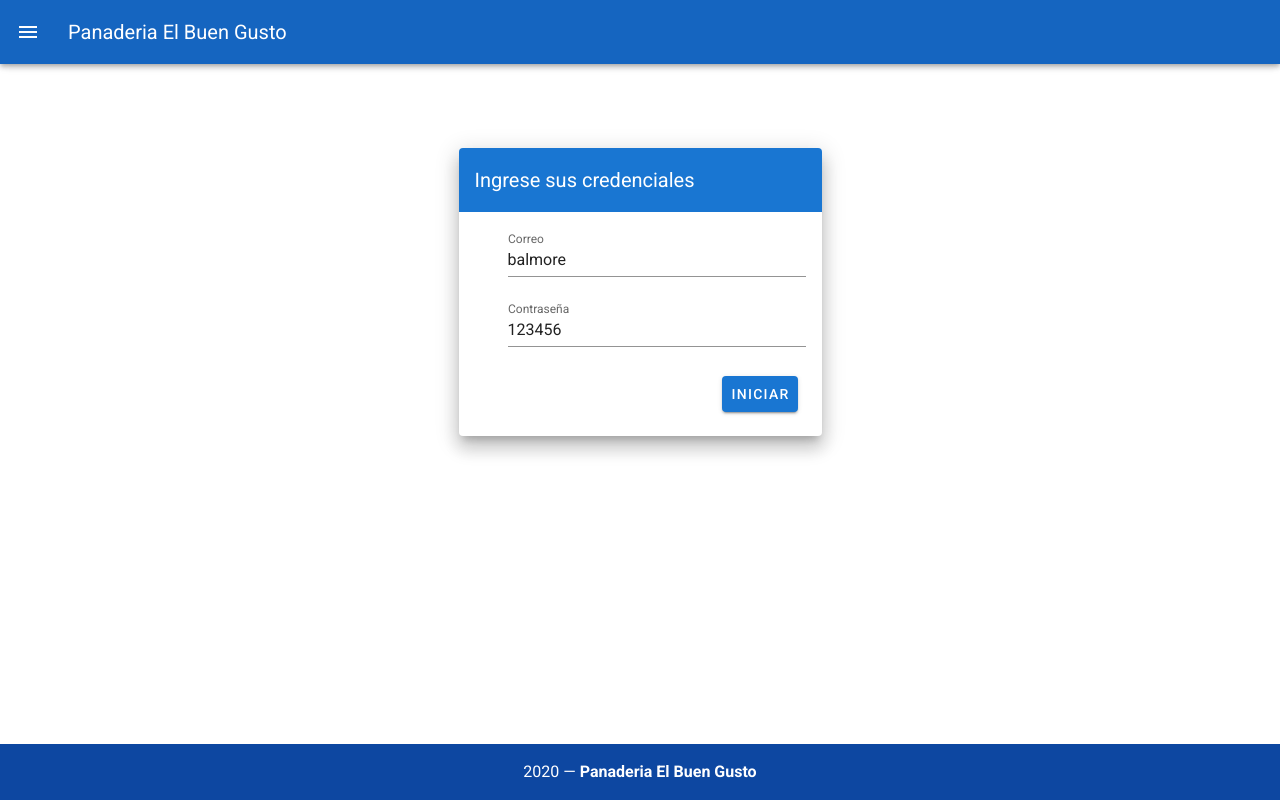
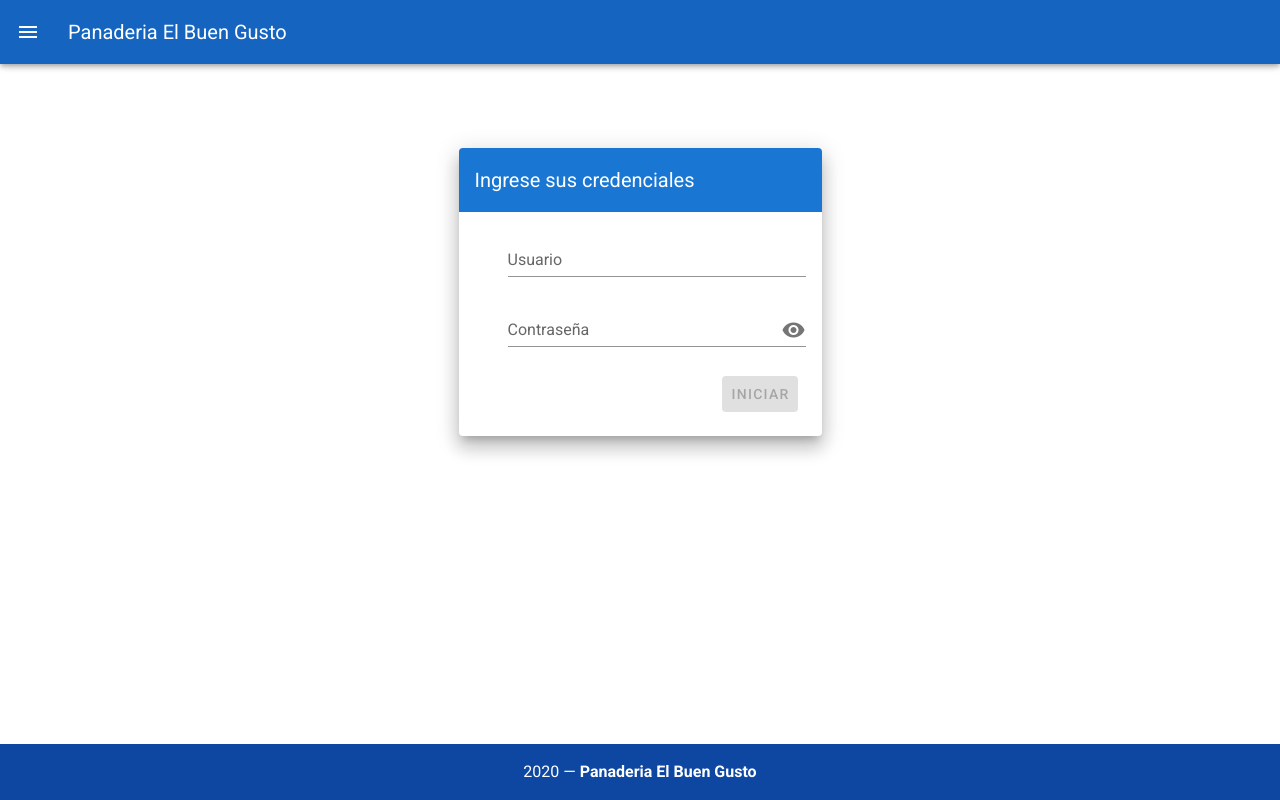
Before and after one commit to BalmoreRamirez/PanaderiaElBuenGusto_F, a Vue app: page /login in a window 1280 px wide. Built offline with nearby package versions, Linux system fonts and the light colour scheme.

Commit message:
Validaciones visibles en Vista

```diff
--- a/src/views/Login.vue
+++ b/src/views/Login.vue
@@ -18,27 +18,33 @@
                   </v-tooltip>
                 </v-toolbar>
                 <v-card-text>
-                  <v-form @submit.prevent="login">
+                  <v-form @submit.prevent="login" v-model="valid">
                     <v-text-field
                         v-model="usuario.name"
-                        label="Correo"
+                        label="Usuario"
+                        :rules="[required('Nombre Usuario')]"
                         prepend-icon="mdi-account"
                         type="text"
                     ></v-text-field>
                     <v-text-field
                         v-model="usuario.password"
                         label="Contraseña"
+                        :rules="[required('Contraseña')]"
                         prepend-icon="mdi-lock"
-                        type="text"
+                        :append-icon="btn ? 'visibility' : 'visibility_off'"
+                      @click:append="() => (btn = !btn)"
+                      :type="btn ? 'password' : 'text'"
                     ></v-text-field>
                     <v-card-actions>
                       <v-spacer></v-spacer>
-                      <v-btn color="primary" type="submit">Iniciar</v-btn>
+                      <v-btn color="primary" type="submit" :disabled="!valid">Iniciar</v-btn>
                     </v-card-actions>
                   </v-form>
-                  <div v-if="mensaje!=''">
-                    <p>{{ mensaje }}</p>
+
+                  <div  v-if="mensaje!=''">
+                    <p justify="center"  align="center" class="red--text">{{ mensaje }}</p>
                   </div>
+
                 </v-card-text>
               </v-card>
             </v-col>
@@ -56,9 +62,14 @@ export default {
   name: "Login",
   data() {
     return {
+       required(propertyType) {
+        return (v) =>
+          (v && v.length > 0) || `Tienes que ingresar ${propertyType}`;
+      },
+       btn: String,
       usuario: {
-        name: 'balmore',
-        password: '123456'
+        name: '',
+        password: ''
       },
       mensaje: '',
     }
```
Also changed, not shown: 1 other file (tests, documents, lock files or other folders).
